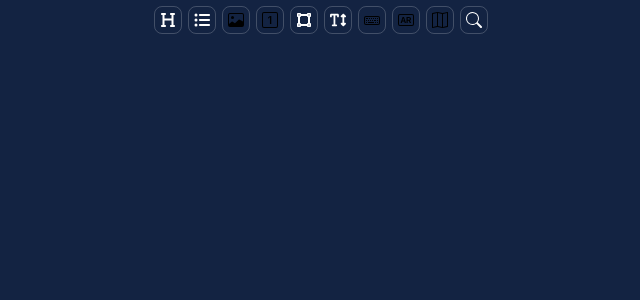
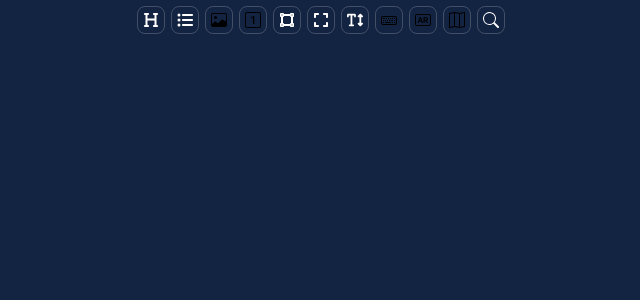
Before and after one commit to AddielQuintero/a11y-testing-toolkit-ext, a React (Vite) app: page / in a window 1280 px wide. Shown: the top 300 px of the page, without its empty margins (319-959 px from the left). Built offline with nearby package versions, Linux system fonts and the light colour scheme.

Commit message:
feat: add CurrentlyFocusedHighlighter component

```diff
--- a/src/App.tsx
+++ b/src/App.tsx
@@ -8,7 +8,7 @@ import { ListItemsHighlighter } from './components/ListItemsHighlighter'
 import { ImageAltTextHighlighter } from './components/ImageAltTextHighlighter'
 import { FocusIndicatorHighlighter } from './components/FocusIndicatorHighlighter'
 import { TextSpacingHighlighter } from './components/TextSpacingHighlighter'
-// import { CurrentlyFocusedHighlighter } from './components/CurrentlyFocusedHighlighter'
+import { CurrentlyFocusedHighlighter } from './components/CurrentlyFocusedHighlighter'
 import { TargetSize } from './components/TargetSize'
 
 function App() {
@@ -23,7 +23,7 @@ function App() {
           <ImageAltTextHighlighter setTooltipText={setTooltipText} />
           <TabIndexHighlighter setTooltipText={setTooltipText} />
           <FocusIndicatorHighlighter setTooltipText={setTooltipText} />
-          {/* <CurrentlyFocusedHighlighter setTooltipText={setTooltipText} />*/}
+          <CurrentlyFocusedHighlighter setTooltipText={setTooltipText} />
           <TextSpacingHighlighter setTooltipText={setTooltipText} />
           <AutocompleteHighlighter setTooltipText={setTooltipText} />
           <AriaRolesHighlighter setTooltipText={setTooltipText} />
--- /dev/null
+++ b/src/components/CurrentlyFocusedHighlighter.tsx
@@ -0,0 +1,55 @@
+import { useState } from 'react'
+import { CustomButton } from './common/Button'
+import CurrentlyFocusedIcon from '../assets/currentlyFocused.svg'
+
+interface CurrentlyFocusedProps {
+  setTooltipText: (tooltipText: string) => void
+}
+
+export const CurrentlyFocusedHighlighter = ({ setTooltipText }: CurrentlyFocusedProps) => {
+  const [showCurrentlyFocused, setCurrentlyFocused] = useState<boolean>(false)
+  const iconClass = showCurrentlyFocused ? 'svg-active' : 'svg-default'
+
+  const codeToExecute = function(showCurrentlyFocused: boolean) {
+    // const colors = { aria: '#00F', native: 'red' }
+
+    const removeIndicators = () => {}
+
+    const highlightCurrentlyFocused = () => {}
+
+    if (showCurrentlyFocused) {
+      removeIndicators()
+    } else {
+      highlightCurrentlyFocused()
+    }
+  }
+
+  const handleClick = () => {
+    chrome.tabs.query({ active: true, currentWindow: true }, (tabs) => {
+      const currentTab = tabs[0]
+      if (currentTab && currentTab.id) {
+        const tabId = currentTab.id
+
+        chrome.scripting.executeScript(
+          {
+            target: { tabId: tabId },
+            func: codeToExecute,
+            args: [showCurrentlyFocused],
+          },
+          () => setCurrentlyFocused(!showCurrentlyFocused)
+        )
+      }
+    })
+  }
+
+  return (
+    <CustomButton
+      onMouseEnter={() => setTooltipText('Print currently focused element in console')}
+      onMouseLeave={() => setTooltipText('')}
+      onClick={handleClick}
+      className={iconClass}
+    >
+      <img src={CurrentlyFocusedIcon} className="svg-icon" alt="Focus Indicator Icon" />
+    </CustomButton>
+  )
+}
```
Also changed, not shown: src/assets/currentlyFocused.svg (added).
